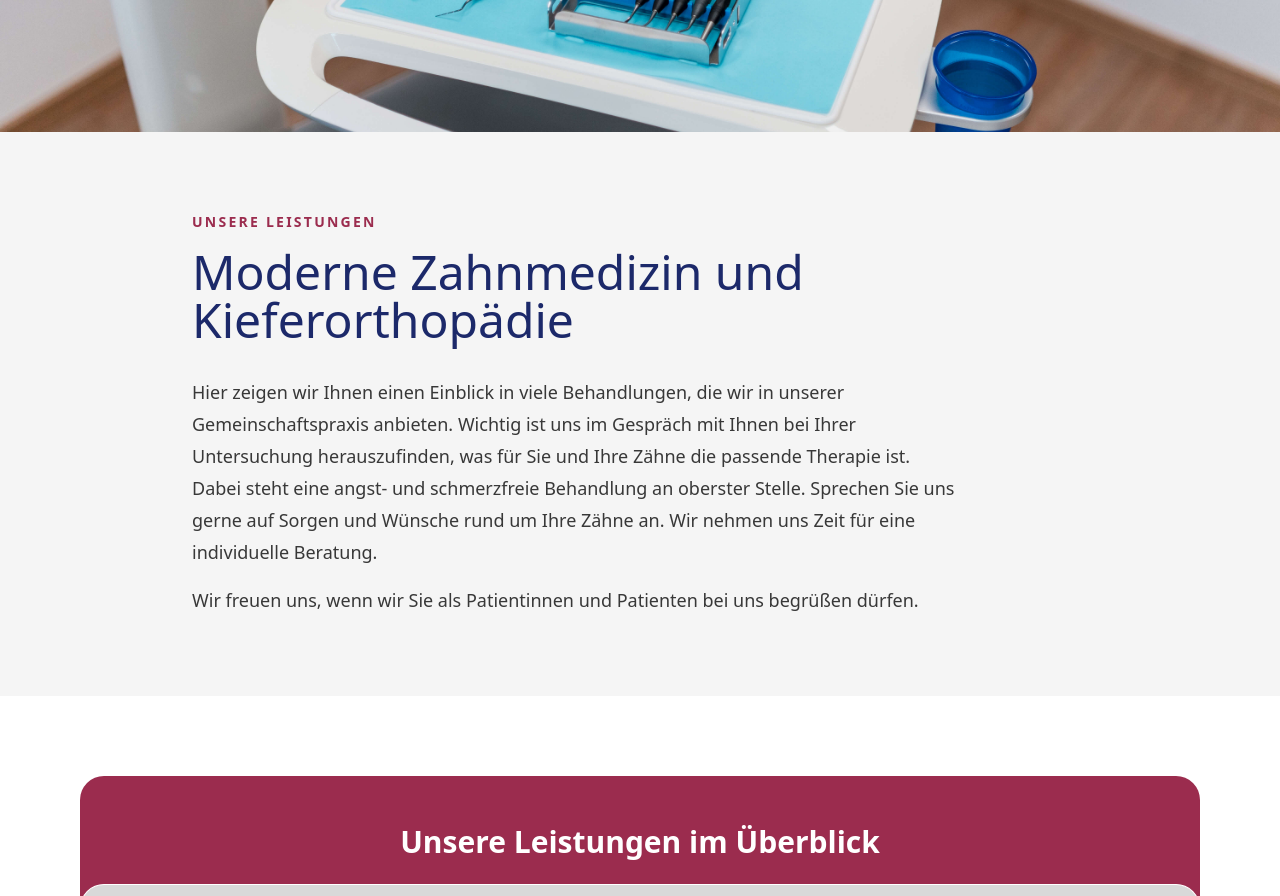
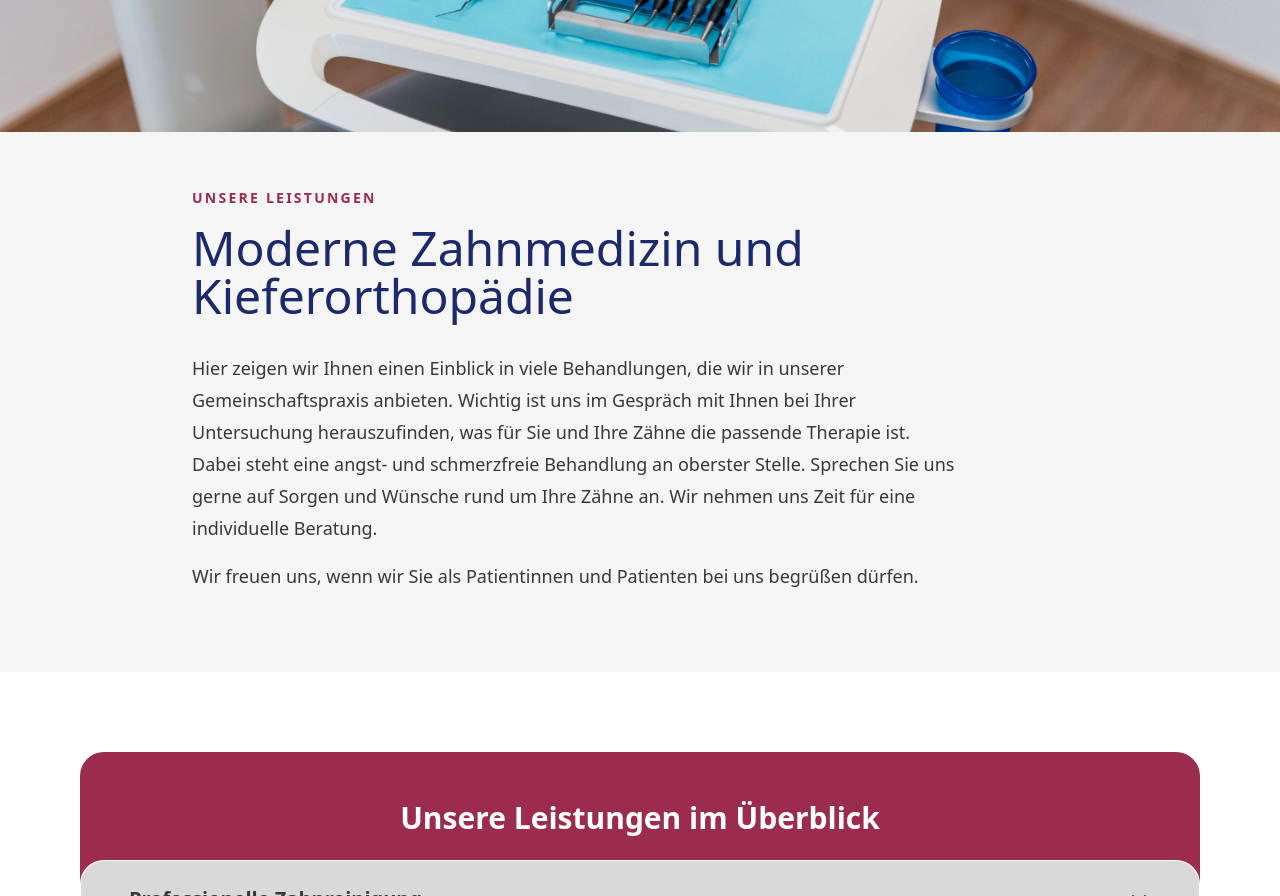
Before and after one commit to chrisknapp98/react-dentist-example, a Next.js app: page /leistungen in a window 1280 px wide. Shown: the part 400-1296 px from the top of the page. Built offline with nearby package versions, Linux system fonts and the light colour scheme.

Commit message:
remove leftover padding from hanging logo

```diff
--- a/src/app/leistungen/page.tsx
+++ b/src/app/leistungen/page.tsx
@@ -29,7 +29,7 @@ export default function LeistungenPage() {
               className="object-cover"
             />
           </div>
-          <div className="px-6 py-14 sm:px-12 md:py-20 lg:px-20">
+          <div className="px-6 pb-14 pt-10 sm:px-12 sm:pb-16 sm:pt-12 md:pb-20 md:pt-14 lg:px-20">
             <div className="mx-auto max-w-4xl">
               <p className="text-sm font-semibold uppercase tracking-[0.16em] text-practiceRed">
                 Unsere Leistungen
--- a/src/app/praxis/page.tsx
+++ b/src/app/praxis/page.tsx
@@ -29,7 +29,7 @@ export default function PraxisPage() {
             />
           </div>
 
-          <div className="px-6 py-14 sm:px-12 md:py-20 lg:px-20">
+          <div className="px-6 pb-14 pt-10 sm:px-12 sm:pb-16 sm:pt-12 md:pb-20 md:pt-14 lg:px-20">
             <div className="mx-auto grid max-w-6xl gap-10 lg:grid-cols-[minmax(0,1fr)_minmax(0,0.9fr)] lg:items-center lg:gap-20">
               <div className="max-w-2xl text-textGrey">
                 <p className="text-sm font-semibold uppercase tracking-[0.16em] text-practiceRed">
```
